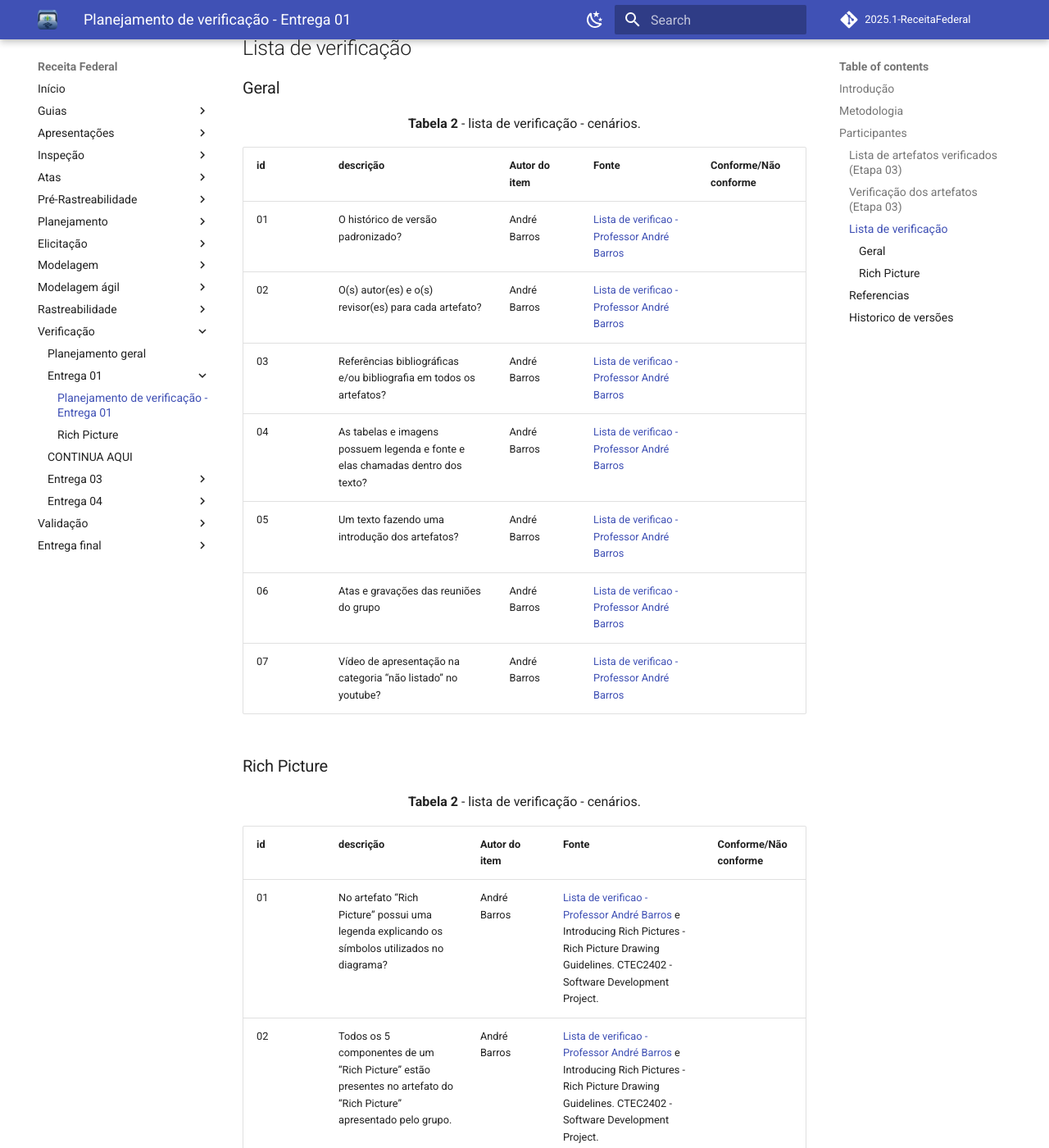
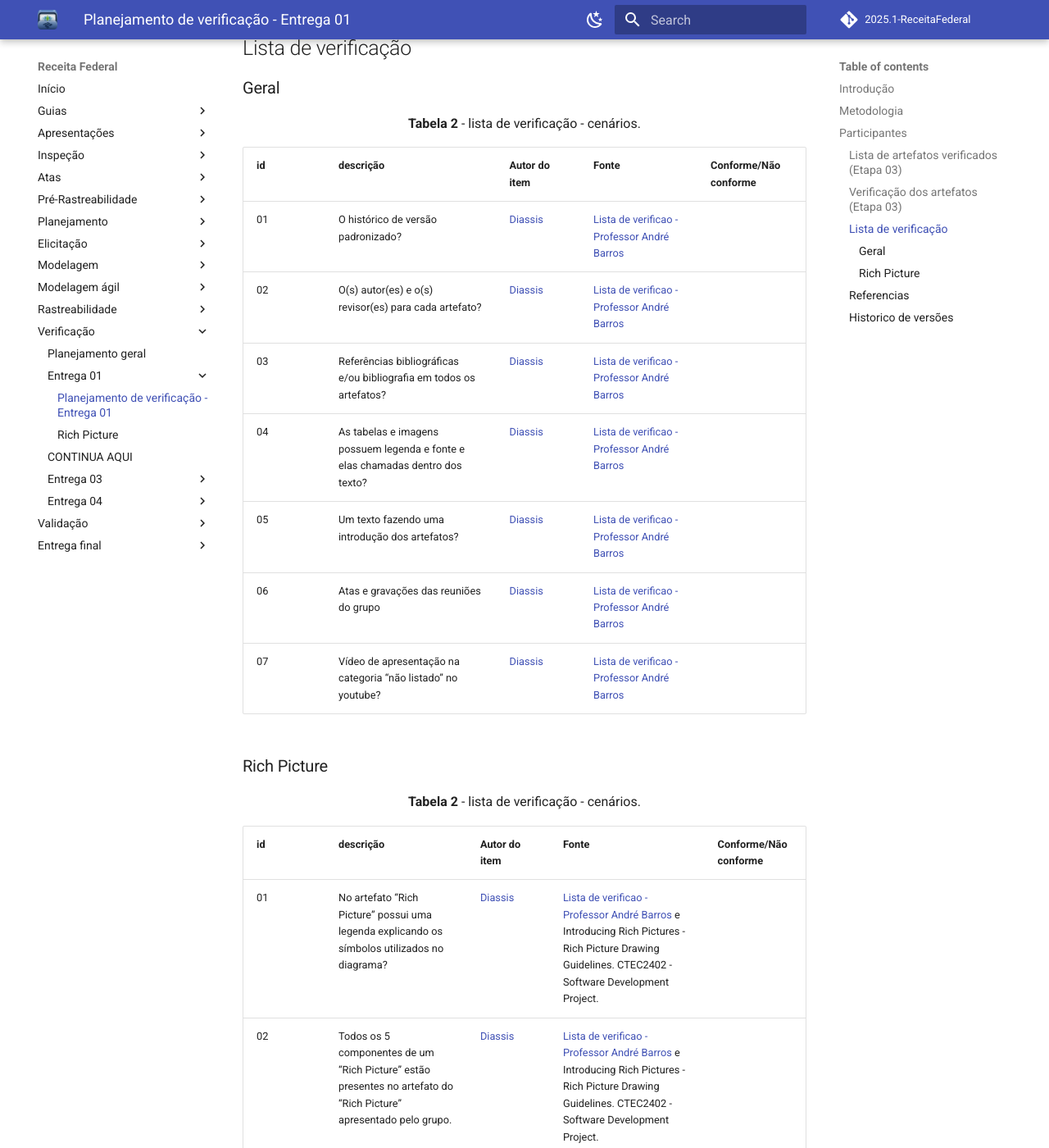
Before and after one commit to Requisitos-de-Software/2025.1-Meu-INSS, an MkDocs documentation site: the page built from docs/verificacao/entrega1/planejamento1.md, in a window 1280 px wide and 1400 px high, scrolled down 1144 px. Shown: the whole window at 82% size. Built offline with MkDocs 1.6.1 and Material for MkDocs 9.7.7, drawn with Linux system fonts in a browser that asks for light colours; comment, search, counter and statistics services are not loaded.

Commit message:
correcao lista 1

```diff
--- a/docs/verificacao/entrega1/planejamento1.md
+++ b/docs/verificacao/entrega1/planejamento1.md
@@ -41,13 +41,13 @@ A metodologia utilizada nessa etapa é a [Inspeção de Fagan](https://requisito
 
 | id    | descrição                                                                                            | Autor do item      | Fonte                                                                                            | Conforme/Não conforme |
 | ----- | ---------------------------------------------------------------------------------------------------- | ------------------ | ------------------------------------------------------------------------------------------------ | --------------------- |
-| 01 |  O histórico de versão padronizado?         | André Barros  | [Lista de verificao - Professor André Barros]()                          |                       |
-| 02 |  O(s) autor(es) e o(s) revisor(es) para cada artefato?        | André Barros  | [Lista de verificao - Professor André Barros]()                          |                       |
-| 03 |  Referências bibliográficas e/ou bibliografia em todos os artefatos?          | André Barros  | [Lista de verificao - Professor André Barros]()                          |                       |
-| 04 |  As tabelas e imagens possuem legenda e fonte e elas chamadas dentro dos texto?          | André Barros  | [Lista de verificao - Professor André Barros]()                          |                       |
-| 05 |  Um texto fazendo uma introdução dos artefatos?         | André Barros  | [Lista de verificao - Professor André Barros]()                          |                       |
-| 06 |  Atas e gravações das reuniões do grupo         | André Barros  | [Lista de verificao - Professor André Barros]()                          |                       |
-| 07 | Vídeo de apresentação na categoria “não listado” no youtube?        | André Barros  | [Lista de verificao - Professor André Barros]()                          |                       |
+| 01 |  O histórico de versão padronizado?         | [Diassis](https://github.com/Diaxiz)  | [Lista de verificao - Professor André Barros]()                          |                       |
+| 02 |  O(s) autor(es) e o(s) revisor(es) para cada artefato?        | [Diassis](https://github.com/Diaxiz)  | [Lista de verificao - Professor André Barros]()                          |                       |
+| 03 |  Referências bibliográficas e/ou bibliografia em todos os artefatos?          | [Diassis](https://github.com/Diaxiz)  | [Lista de verificao - Professor André Barros]()                          |                       |
+| 04 |  As tabelas e imagens possuem legenda e fonte e elas chamadas dentro dos texto?          | [Diassis](https://github.com/Diaxiz)  | [Lista de verificao - Professor André Barros]()                          |                       |
+| 05 |  Um texto fazendo uma introdução dos artefatos?         | [Diassis](https://github.com/Diaxiz)  | [Lista de verificao - Professor André Barros]()                          |                       |
+| 06 |  Atas e gravações das reuniões do grupo         | [Diassis](https://github.com/Diaxiz)  | [Lista de verificao - Professor André Barros]()                          |                       |
+| 07 | Vídeo de apresentação na categoria “não listado” no youtube?        | [Diassis](https://github.com/Diaxiz)  | [Lista de verificao - Professor André Barros]()                          |                       |
 
 ### Rich Picture
 
@@ -55,8 +55,8 @@ A metodologia utilizada nessa etapa é a [Inspeção de Fagan](https://requisito
 
 | id    | descrição                                                                                            | Autor do item      | Fonte                                                                                            | Conforme/Não conforme |
 | ----- | ---------------------------------------------------------------------------------------------------- | ------------------ | ------------------------------------------------------------------------------------------------ | --------------------- |
-| 01 |   No artefato “Rich Picture” possui uma legenda explicando os símbolos utilizados no diagrama?             | André Barros  | [Lista de verificao - Professor André Barros]()  e Introducing Rich Pictures - Rich Picture Drawing Guidelines. CTEC2402 - Software Development Project.                           |                       |
-| 02 |   Todos os 5 componentes de um “Rich Picture” estão presentes no artefato do “Rich Picture” apresentado pelo grupo.              | André Barros  | [Lista de verificao - Professor André Barros]() e Introducing Rich Pictures - Rich Picture Drawing Guidelines. CTEC2402 - Software Development Project.                           |                       |
+| 01 |   No artefato “Rich Picture” possui uma legenda explicando os símbolos utilizados no diagrama?             | [Diassis](https://github.com/Diaxiz)  | [Lista de verificao - Professor André Barros]()  e Introducing Rich Pictures - Rich Picture Drawing Guidelines. CTEC2402 - Software Development Project.                           |                       |
+| 02 |   Todos os 5 componentes de um “Rich Picture” estão presentes no artefato do “Rich Picture” apresentado pelo grupo.              | [Diassis](https://github.com/Diaxiz)  | [Lista de verificao - Professor André Barros]() e Introducing Rich Pictures - Rich Picture Drawing Guidelines. CTEC2402 - Software Development Project.                           |                       |
 | 03 |   Elementos do ambiente externo e interno relevantes para o sistema estão incluídos?              | [Diassis](https://github.com/Diaxiz)   |          Sommerville, I. (2011)                 |                       |
 | 04 |   O diagrama mostra diferentes pontos de vista (por exemplo, do usuário, da organização, da tecnologia)?             | [Diassis](https://github.com/Diaxiz)   |                Checkland & Poulter (2006)           |                       |
 | 05 |   O diagrama pode ser atualizado facilmente com novas informações?             | [Diassis](https://github.com/Diaxiz)   |                Sommerville, I.            |                       |
```
